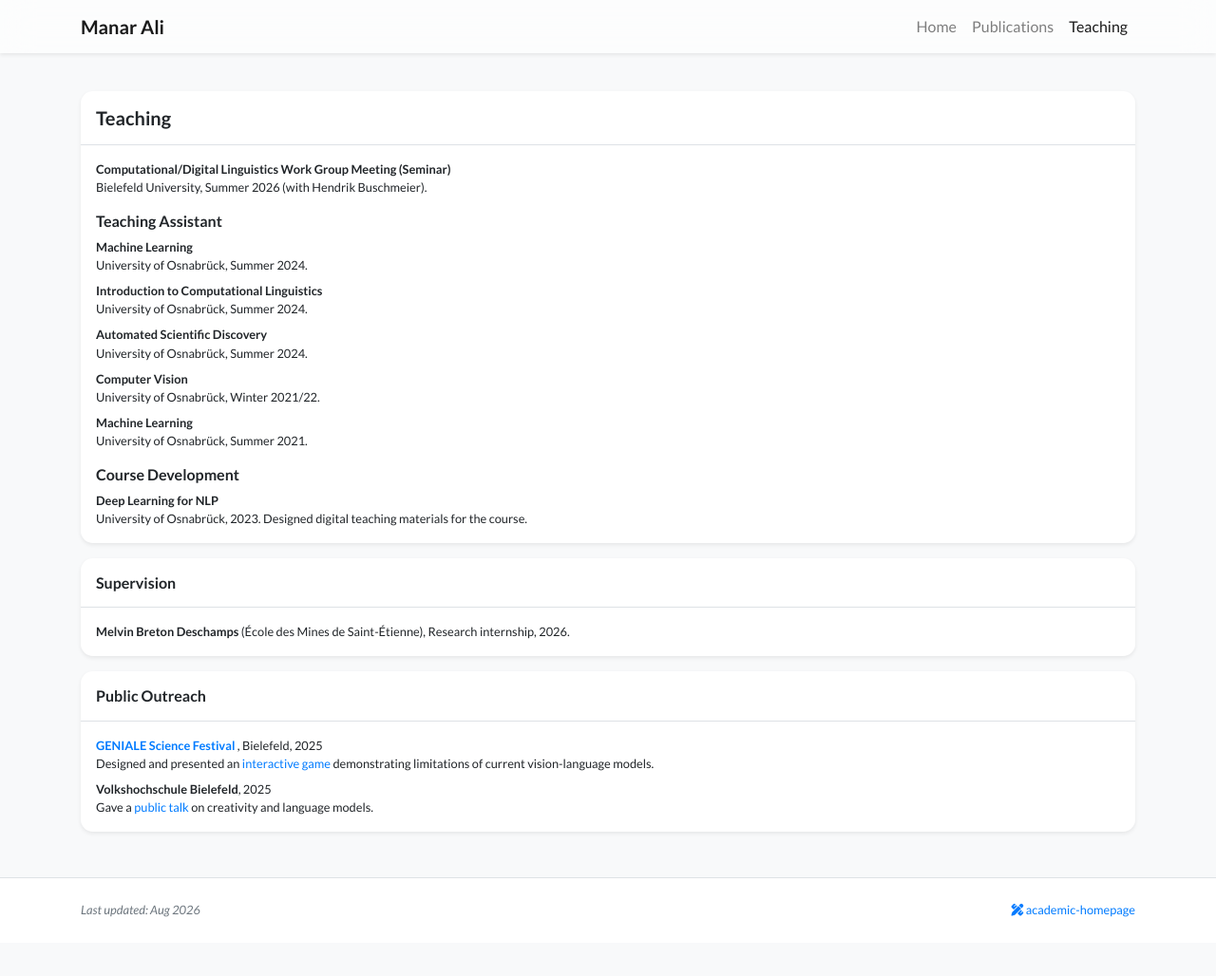
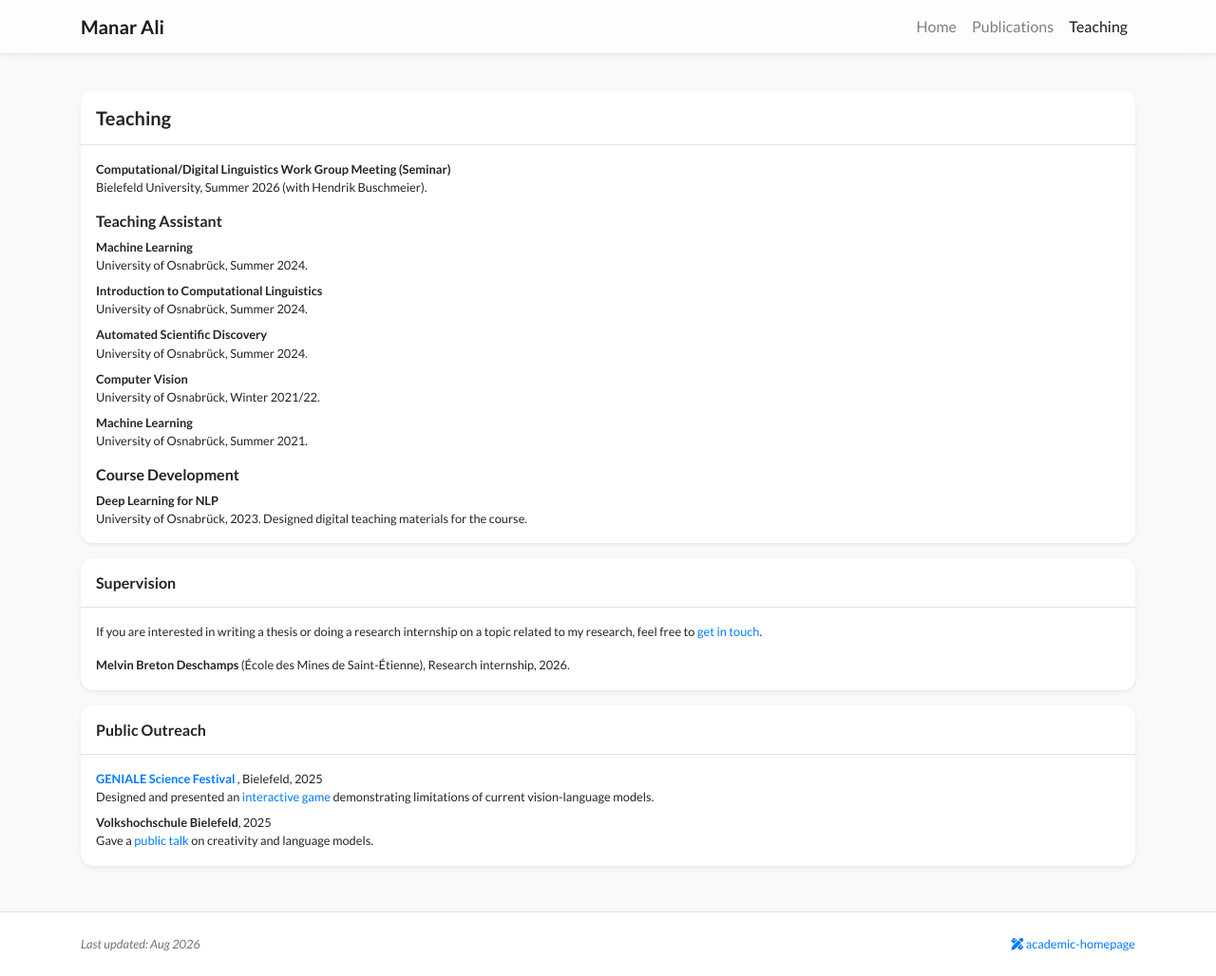
Before and after one commit to Manarali-bit/Manarali-bit.github.io, a Jekyll site: the page built from teaching.md, in a window 1280 px wide and 1028 px high. Shown: the whole window at 95% size. Built offline with Jekyll 4.4.1, drawn with Linux system fonts in a browser that asks for light colours; nearby versions of some CDN libraries; a style sheet for code colours, icons or effects is not loaded.

Commit message:
edit teaching

```diff
--- a/teaching.md
+++ b/teaching.md
@@ -61,6 +61,12 @@ navbar_title: Teaching
 
     <div class="p-3 small">
 
+        <p class="mb-3">
+            If you are interested in writing a thesis or doing a research internship
+            on a topic related to my research, feel free to
+            <a href="mailto:manar.ali@uni-bielefeld.de">get in touch</a>.
+        </p>
+
         <p class="mb-0">
             <strong>Melvin Breton Deschamps</strong>
             (École des Mines de Saint-Étienne), Research internship, 2026.
```
